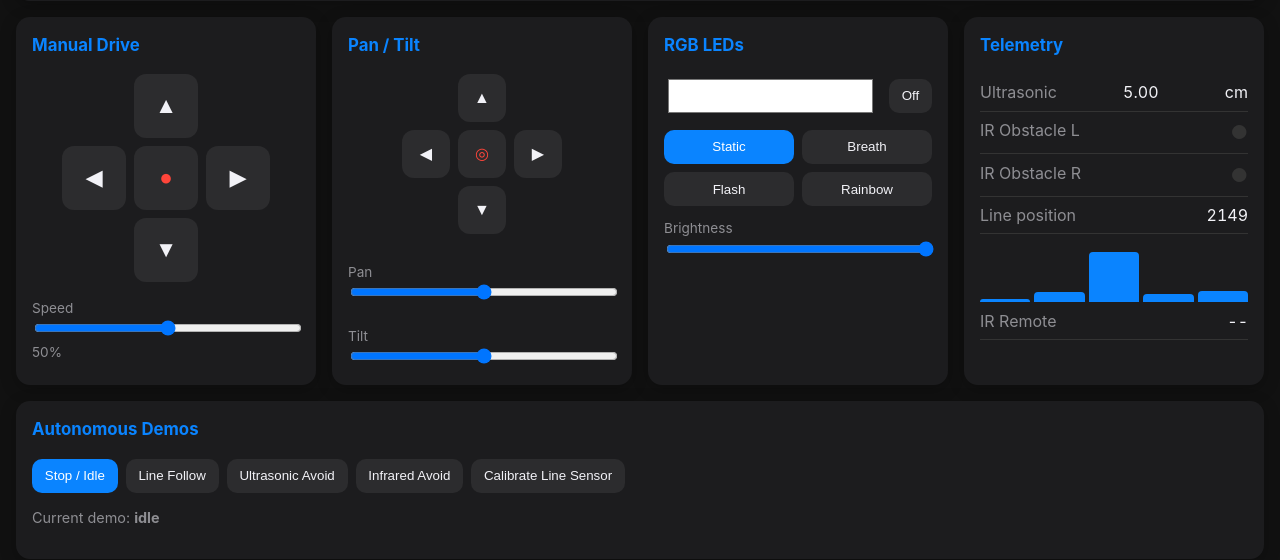
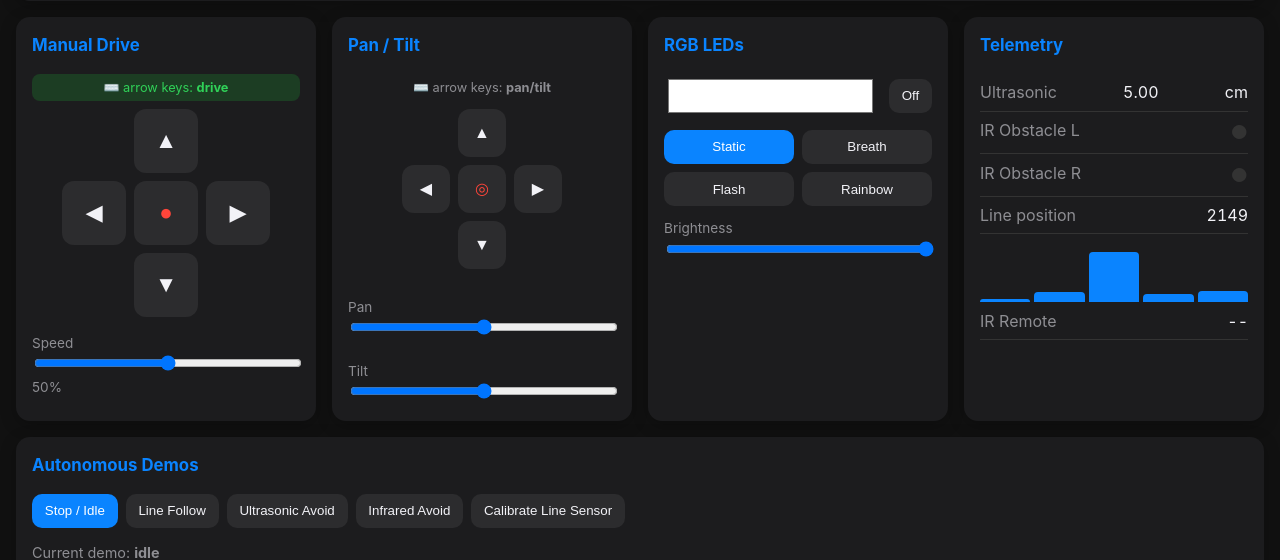
Before and after one commit to TANGO-projet/AlphaBot2-test-platform, a Flask app: page / in a window 1280 px wide. Shown: the part 686-1246 px from the top of the page. Run offline with Flask 2, Linux system fonts and the light colour scheme.

Commit message:
Add keyboard mode indicators to D-pad panels

```diff
--- a/static/css/style.css
+++ b/static/css/style.css
@@ -99,6 +99,20 @@ main.grid {
 .dpad .right { grid-column: 3; grid-row: 2; }
 .dpad .down { grid-column: 2; grid-row: 3; }
 
+.kb-mode {
+    text-align: center;
+    font-size: 0.8rem;
+    color: var(--accent-2);
+    margin-bottom: 0.5rem;
+    padding: 0.25rem 0.5rem;
+    border-radius: 8px;
+    background: #1c3d23;
+}
+.kb-mode.inactive {
+    color: var(--muted);
+    background: transparent;
+}
+
 label { display: block; color: var(--muted); font-size: 0.85rem; margin-top: 0.75rem; }
 input[type="range"] { width: 100%; }
 
--- a/templates/index.html
+++ b/templates/index.html
@@ -24,10 +24,11 @@
         <!-- Manual control -->
         <section class="card">
             <h2>Manual Drive</h2>
+            <div class="kb-mode" id="drive-kb-mode">⌨️ arrow keys: <strong>drive</strong></div>
             <div class="dpad" id="dpad">
                 <button data-dir="forward" class="arrow up">▲</button>
                 <button data-dir="left" class="arrow left">◀</button>
-                <button data-dir="stop" class="arrow center">●</button>
+                <button data-dir="stop" class="arrow center" id="drive-center">●</button>
                 <button data-dir="right" class="arrow right">▶</button>
                 <button data-dir="backward" class="arrow down">▼</button>
             </div>
@@ -41,10 +42,11 @@
         <!-- Servo -->
         <section class="card">
             <h2>Pan / Tilt</h2>
+            <div class="kb-mode inactive" id="servo-kb-mode">⌨️ arrow keys: <strong>pan/tilt</strong></div>
             <div class="dpad small">
                 <button data-servo="up" class="arrow up">▲</button>
                 <button data-servo="left" class="arrow left">◀</button>
-                <button data-servo="center" class="arrow center">◎</button>
+                <button data-servo="center" class="arrow center" id="servo-center">◎</button>
                 <button data-servo="right" class="arrow right">▶</button>
                 <button data-servo="down" class="arrow down">▼</button>
             </div>
```
